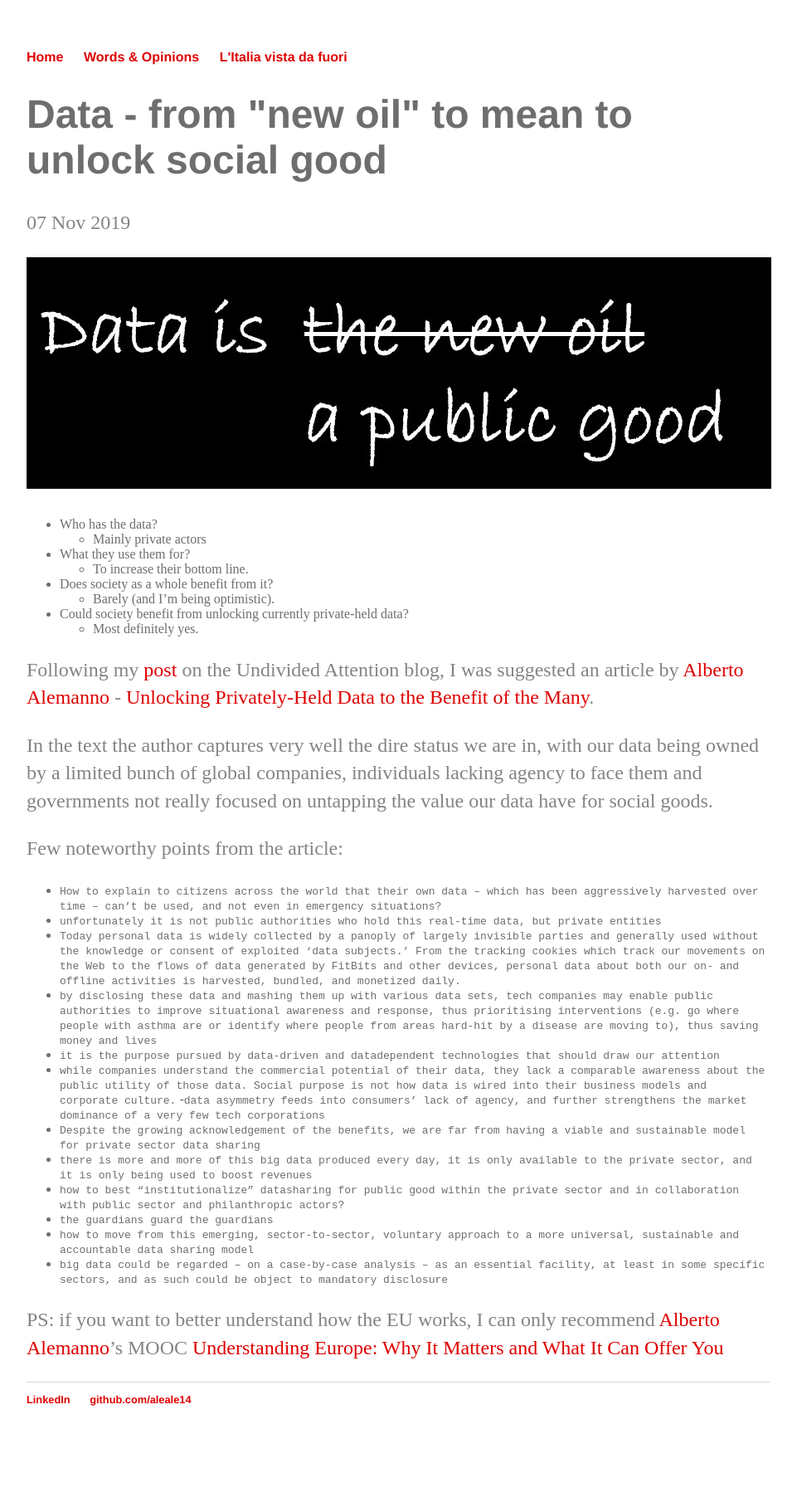
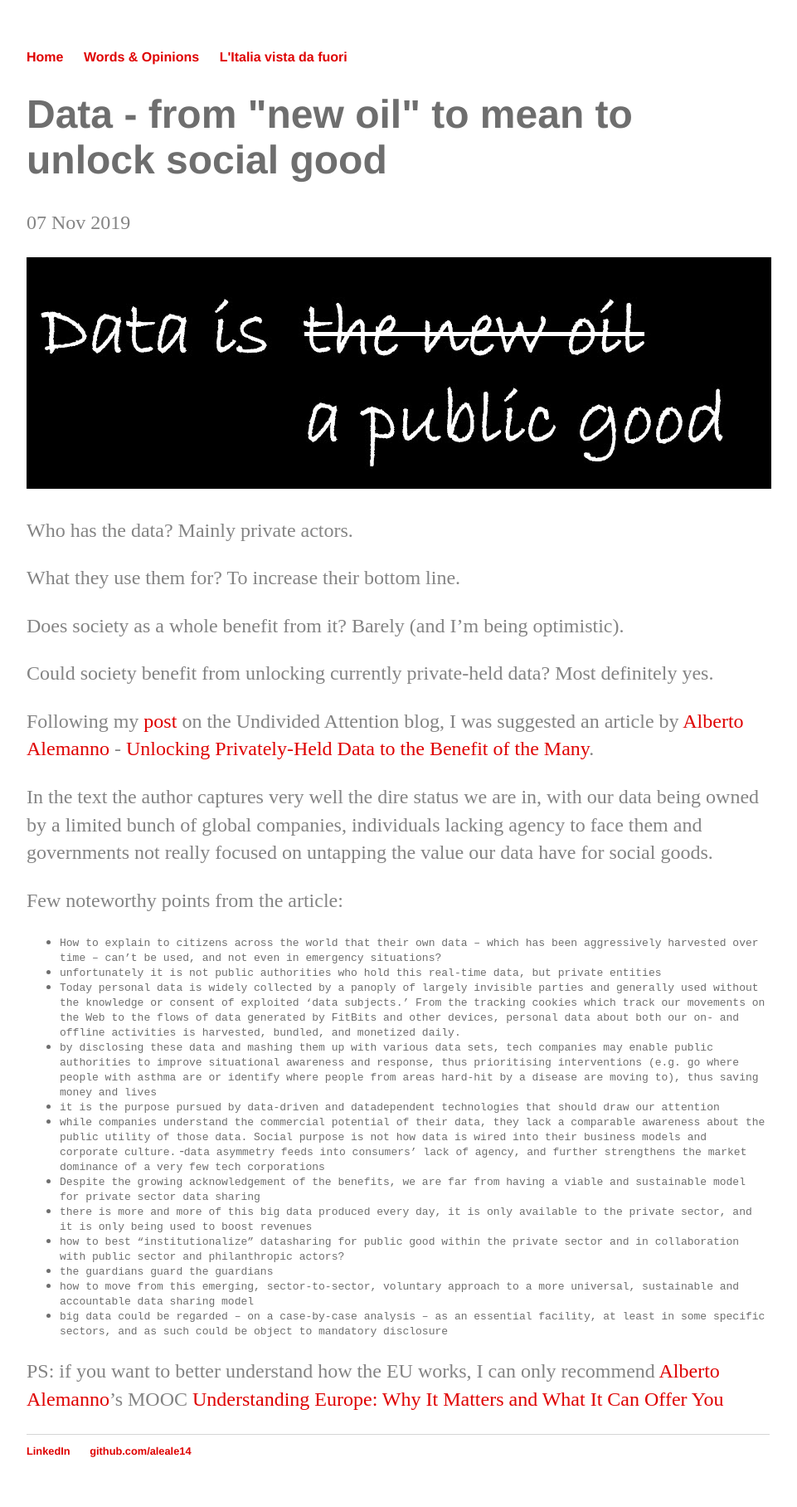
Before and after one commit to aleale14/aleale14.github.io, a Jekyll site: the page built from _posts/read/2019-11-07-DataforGood.md, in a window 1280 px wide. Shown: the whole page at 83% size, without its empty margins (160-1121 px from the left). Built offline with Jekyll 4.4.1, drawn with Linux system fonts in a browser that asks for light colours; before the commit the page ends 1754 px from its top, so only the background shows below that.

```diff
--- a/_posts/read/2019-11-07-DataforGood.md
+++ b/_posts/read/2019-11-07-DataforGood.md
@@ -9,14 +9,13 @@ permalink: dataforgood
 ![datagood.jpg]({{site.baseurl}}/images/datagood.jpg)
 
 
-- Who has the data?
-    - Mainly private actors
-- What they use them for?
-    - To increase their bottom line.
-- Does society as a whole benefit from it?
-    - Barely (and I'm being optimistic).
-- Could society benefit from unlocking currently private-held data?
-    - Most definitely yes.
+Who has the data? Mainly private actors.
+
+What they use them for? To increase their bottom line.
+
+Does society as a whole benefit from it? Barely (and I'm being optimistic).
+
+Could society benefit from unlocking currently private-held data? Most definitely yes.
 
 Following my [post](https://aleale14github.io/podcasts_yourundividedattention) on the Undivided Attention blog, I was suggested an article by [Alberto Alemanno](https://www.linkedin.com/in/alemanno) - [Unlocking Privately-Held Data to the Benefit of the Many](https://papers.ssrn.com/sol3/papers.cfm?abstract_id=3194040).
 
```
